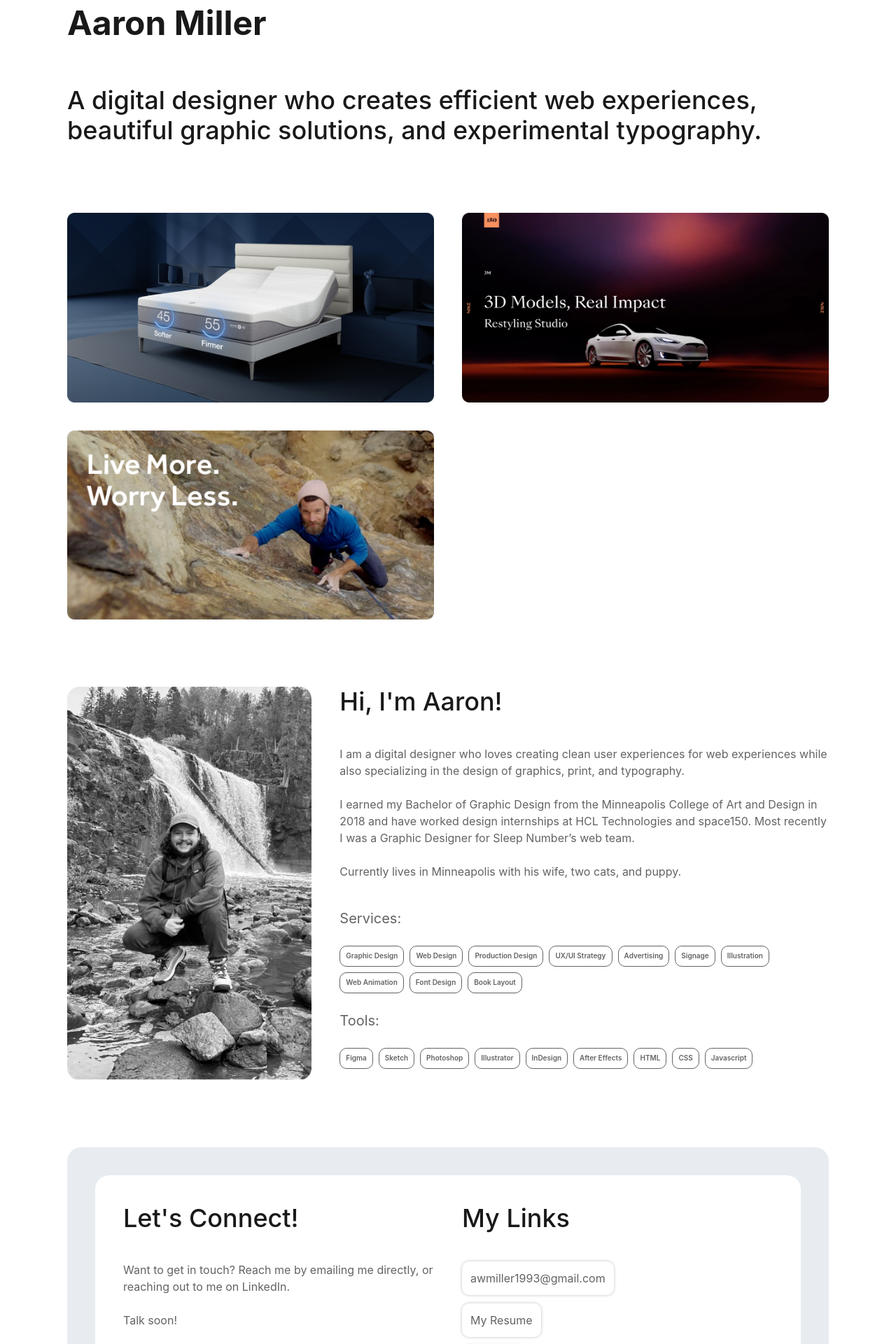
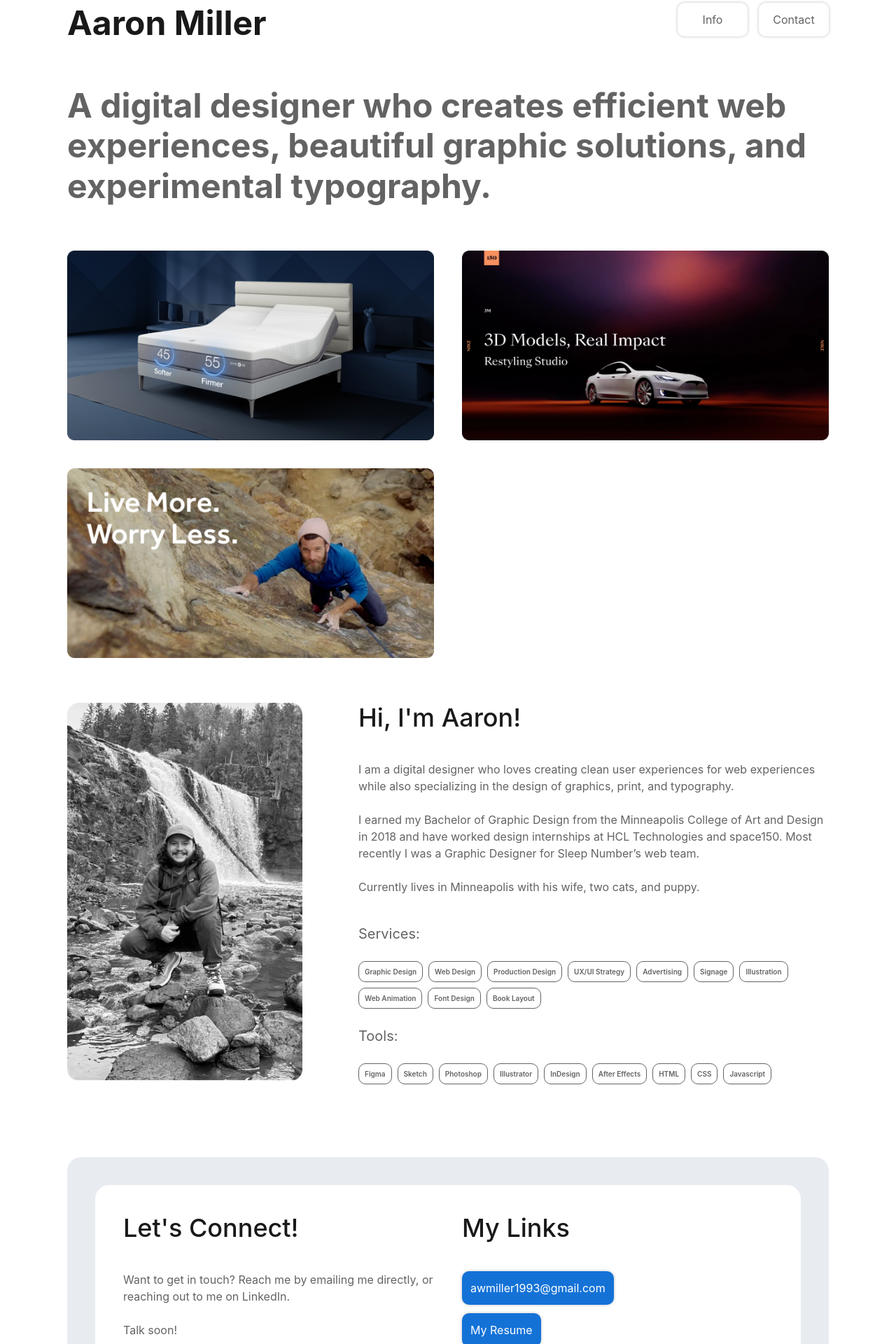
Before and after one commit to KierstenMiller/aaron-miller-portfolio-website, a Next.js app: page / in a window 1280 px wide. Shown: the part 60-1980 px from the top of the page at 70% size. Built offline with nearby package versions, Linux system fonts and the light colour scheme.

Commit message:
design feedback

```diff
--- a/app/components/project-page-layout/ProjectPageLayout.tsx
+++ b/app/components/project-page-layout/ProjectPageLayout.tsx
@@ -33,6 +33,10 @@ export const ProductPageLayout = ({primaryTitle, projectInfo, children}:{ primar
                     <a className="back-to-top" href="#top">Back to The Top</a>
                 </div>
                 <ProjectNav ariaLabel="Primary" />
+                <div className="partnership">
+                    <p>Created in partnership with the lovely <a target="_blank" rel="noopener noreferrer" href="https://www.linkedin.com/in/kiersten-miller-20a292166/">Kiersten Miller</a>. My wife and web developer!</p>
+                    <p>version 1.0 _ 2024</p>
+                </div>
             </div>
         </footer>
     </div>
--- a/app/globals.scss
+++ b/app/globals.scss
@@ -49,8 +49,8 @@ $mobile-spacing: $xx-large; // 40px
 $desktop-gap: $xx-large; // 40px
 $mobile-gap: $large; // 24px
 
-$desktop-gutter: $xxxx-huge;
-$mobile-gutter: $x-large;
+$desktop-gutter: $xxxx-huge; // 96px
+$mobile-gutter: $x-large; // 72px
 
 $desktop-max: 1440px;
 $desktop-min: 1025px;
@@ -126,6 +126,29 @@ p {
   line-height: 1.5;
 }
 
+.home-header {
+  display: flex;
+  justify-content: space-between;
+
+  .actions-menu {
+    display: flex;
+    height: fit-content;
+
+    @media screen and (max-width: $mobile-max) {
+      display: none;
+    }
+
+    a {
+      min-width: 100px;
+      text-align: center;
+
+      &:not(:last-child) {
+        margin-right: $medium;
+      }
+    }
+  }
+}
+
 header {
   @include restricted-container;
   padding-top: $desktop-spacing;
@@ -142,6 +165,10 @@ main {
   @media screen and (max-width: $mobile-max) {
     padding-bottom: $mobile-spacing;
   }
+}
+
+.header-description {
+  color: $base-gray;
 }
 
 .work-menu {
@@ -170,19 +197,27 @@ main {
   display: grid;
   gap: $desktop-gap;
   grid-template-columns: 1fr 1fr;
-  margin-top: $desktop-gutter;
-  margin-bottom: $desktop-gutter;
+  margin-top: $desktop-spacing;
+  margin-bottom: $desktop-spacing;
 
   @media screen and (max-width: $mobile-max) {
     gap: $mobile-gap;
     grid-template-columns: 1fr;
+    margin-top: $mobile-spacing;
+    margin-bottom: $mobile-spacing;
   }
 }
 
 .profile {
   display: grid;
   grid-template-columns: 1fr 2fr;
-  gap: $desktop-gap;
+  gap: $xx-huge;
+
+  @media screen and (max-width: $mobile-max) {
+    grid-template-columns: 1fr;
+    gap: $mobile-gap;
+
+  }
 
   .secondary-title {
     margin-bottom: $desktop-gap;
@@ -247,6 +282,17 @@ main {
   display: flex;
   justify-content: center;
   margin-top: $desktop-spacing;
+}
+
+.highlighted-button {
+  display: block;
+  padding: $small;
+  width: fit-content;
+  background: #1472D7;
+  color: white;
+  box-shadow: 0px 0px 4px 0px rgba(0, 0, 0, 0.25);
+  border-radius: 10px;
+  margin-bottom: $small;
 }
 
 .ghostly-button {
@@ -463,7 +509,7 @@ $pill-height: calc(3 * $font-unit); // 30px with border (making width relative t
 }
 
 .footer-container {
-  @include restricted-container;
+  // @include restricted-container;
   padding-top: $desktop-spacing;
   padding-bottom: $desktop-spacing;
   background: $mid-gray;
@@ -475,14 +521,16 @@ $pill-height: calc(3 * $font-unit); // 30px with border (making width relative t
   }
 
   .footer {
+    @include restricted-container;
+
     .footer-heading-container {
       display: flex;
       justify-content: space-between;
       align-items: center;
-      padding-bottom: $desktop-spacing;
+      margin-bottom: $desktop-spacing;
 
       @media screen and (max-width: $mobile-max) {
-        padding-bottom: $mobile-spacing;
+        margin-bottom: $mobile-spacing;
       }
 
       .back-to-top {
@@ -491,6 +539,24 @@ $pill-height: calc(3 * $font-unit); // 30px with border (making width relative t
         padding: $xx-small $x-small;
         height: fit-content;
         height: -moz-fit-content;
+      }
+    }
+
+    .partnership {
+      @include restricted-container;
+      display: flex;
+      justify-content: space-between;
+
+      @media screen and (max-width: $mobile-max) {
+        display: block;
+
+        p:not(:last-child) {
+          margin-bottom: $mobile-gap;
+        }
+      }
+
+      p a {
+        text-decoration: underline;
       }
     }
   }
--- a/app/layout.tsx
+++ b/app/layout.tsx
@@ -2,8 +2,8 @@ import type { Metadata } from "next";
 import "./globals.scss";
 
 export const metadata: Metadata = {
-  title: "Create Next App",
-  description: "Generated by create next app",
+  title: "Aaron Miller Design",
+  description: "A digital designer who creates efficient web experiences, beautiful graphic solutions, and experimental typography.",
 };
 
 export default function RootLayout({
--- a/app/page.tsx
+++ b/app/page.tsx
@@ -8,11 +8,14 @@ export default function Home() {
   return (
     <div>
       <header id="top">
-        <h1>
-          <div className="primary-title mb-24">Aaron Miller</div>
-          <div className="secondary-title hidden md:block mb-24">A digital designer who creates efficient web experiences, beautiful graphic solutions, and experimental typography.</div>
-          <div className="secondary-title md:hidden mb-16">A graphic designer who specializes in Web Design, Branding, and UX/UI. Currenly based in Minneapolis</div>
-        </h1>
+        <div className="home-header">
+          <h1 className="primary-title mb-24">Aaron Miller</h1>
+          <div className="actions-menu">
+            <a className="ghostly-button" href="#profile">Info</a>
+            <a className="ghostly-button" href="#contact">Contact</a>
+          </div>
+        </div>
+        <p className="primary-title header-description mb-24">A digital designer who creates efficient web experiences, beautiful graphic solutions, and experimental typography.</p>
       </header>
       <main>
         {/* <nav aria-label="Primary" className="work-menu mb-24">
@@ -23,11 +26,13 @@ export default function Home() {
         </nav> */}
         <ProjectNav ariaLabel="Secondary" />
         <div className="profile">
+        <h2 className="secondary-title mobile-max-down-only">Hi, I&apos;m Aaron!</h2>
           <div>
-            <Image src='/static/images/aaron-profile-pic.jpg' alt="Aaron Miller" width={1920} height={1080} />
+            <Image className="tablet-min-up-only" src='/static/images/aaron-profile-pic.jpg' alt="Aaron Miller" width={1920} height={1080} />
+            <Image className="mobile-max-down-only" src='/static/images/aaron-profile-pic_mobile.jpg' alt="Aaron Miller" width={1920} height={1080} />
           </div>
           <div>
-            <h2 className="secondary-title">Hi, I&apos;m Aaron!</h2>
+            <h2 id="profile" className="secondary-title tablet-min-up-only">Hi, I&apos;m Aaron!</h2>
             <p>I am a digital designer who loves creating clean user experiences for web experiences while also specializing in the design of graphics, print, and typography.</p>
             <p>I earned my Bachelor of Graphic Design from the Minneapolis College of Art and Design in 2018 and have worked design internships at HCL Technologies and space150. Most recently I was a Graphic Designer for Sleep Number’s web team.</p>
             <p>Currently lives in Minneapolis with his wife, two cats, and puppy.</p>
@@ -41,15 +46,15 @@ export default function Home() {
         <div className="gray-container">
           <div className="connect-container">
             <div className="lets-connect">
-              <h2 className="secondary-title">Let&apos;s Connect!</h2>
+              <h2 id="contact" className="secondary-title">Let&apos;s Connect!</h2>
               <p>Want to get in touch? Reach me by emailing me directly, or reaching out to me on LinkedIn.</p>
               <p>Talk soon!</p>
             </div>
             <div className="my-links">
               <h2 className="secondary-title">My Links</h2>
-              <a className="ghostly-button" href="mailto:awmiller1993@gmail.com">awmiller1993@gmail.com</a>
-              <a className="ghostly-button" href="">My Resume</a>
-              <a className="ghostly-button" href="https://www.linkedin.com/in/amiller-design/">LinkedIn</a>
+              <a className="highlighted-button" href="mailto:awmiller1993@gmail.com">awmiller1993@gmail.com</a>
+              <a className="highlighted-button" target="_blank" rel="noopener noreferrer" href="">My Resume</a>
+              <a className="highlighted-button" target="_blank" rel="noopener noreferrer" href="https://www.linkedin.com/in/amiller-design/">LinkedIn</a>
             </div>
           </div>
         </div>
@@ -58,7 +63,7 @@ export default function Home() {
         </div>
       </main>
       <footer className="home-footer">
-        <p>Created in partnership with the lovely <a href="https://www.linkedin.com/in/kiersten-miller-20a292166/">Kiersten Miller</a>. My wife and web developer!</p>
+        <p>Created in partnership with the lovely <a target="_blank" rel="noopener noreferrer" href="https://www.linkedin.com/in/kiersten-miller-20a292166/">Kiersten Miller</a>. My wife and web developer!</p>
         <p>version 1.0 _ 2024</p>
       </footer>
     </div>
--- a/app/work/medtronic-project/page.tsx
+++ b/app/work/medtronic-project/page.tsx
@@ -5,7 +5,7 @@ import { fullWidth } from "../sleep-number/page";
 
 export default function MedtronicProject() {
     return <ProductPageLayout
-        primaryTitle="Medtronic-Live More"
+        primaryTitle="Medtronic - Live More"
         projectInfo={{
             snapshots: [
                 {id: 'services', label: 'Services', content: [{id: 'web-design', type: 'pill', message: 'Web Design'}, {id: 'advertising', type: 'pill', message: 'Advertising'}, {id: 'signage', type: 'pill', message: 'Signage'}]},
```
Also changed, not shown: app/work/sleep-number/page.tsx (+9 -9 lines), public/static/images/aaron-profile-pic_mobile.jpg (added).
